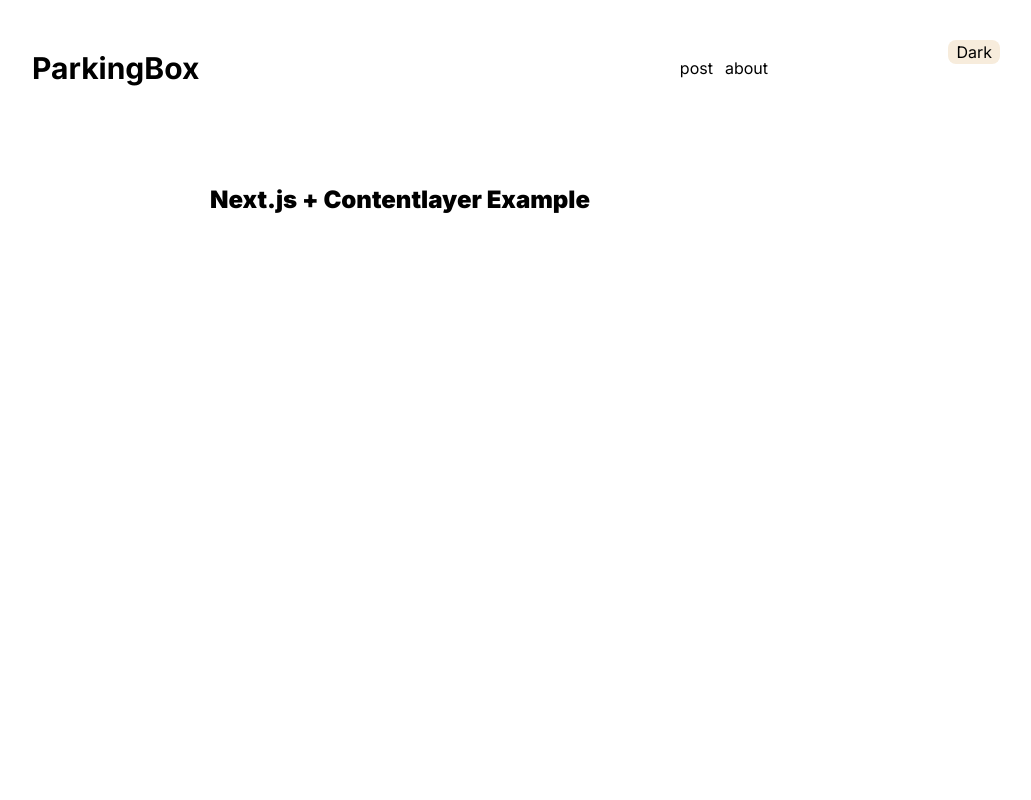
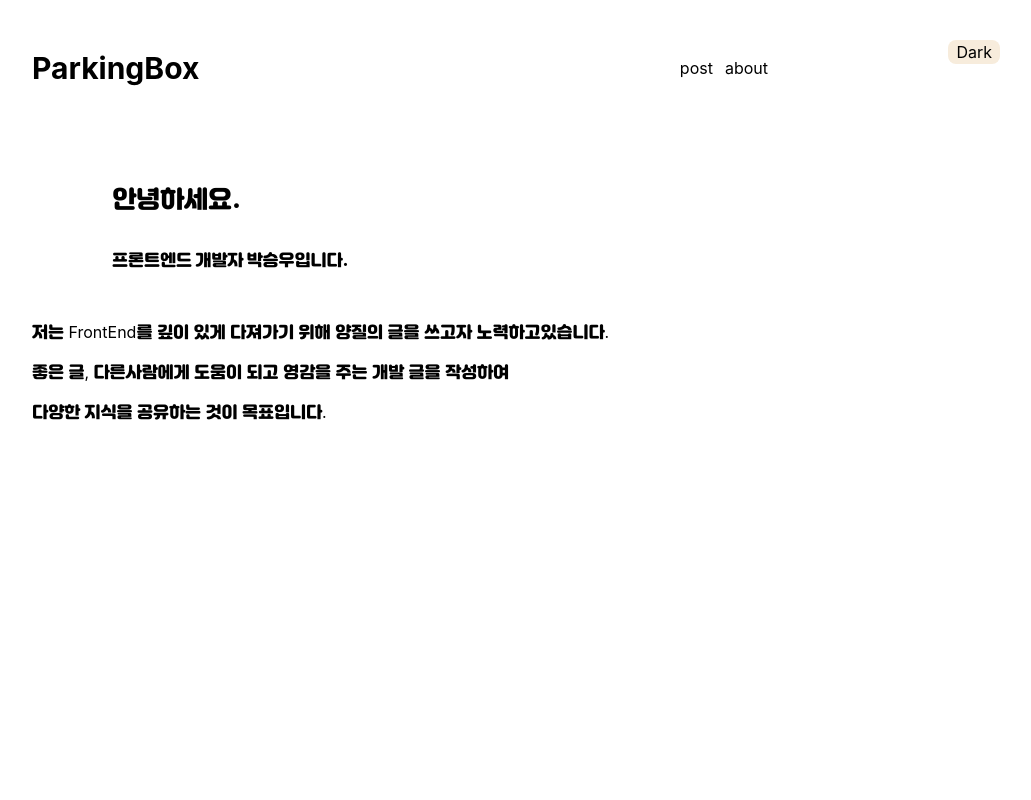
Before and after one commit to parkingbox/Parking-Blog, a Next.js app: page / in a window 1280 px wide. Shown: the top 800 px of the page, without its empty margins (240-1271 px from the left). Built offline with nearby package versions, Linux system fonts and the light colour scheme.

Commit message:
feat: Home 수정

```diff
--- a/src/app/globals.css
+++ b/src/app/globals.css
@@ -15,7 +15,13 @@
     --background-end-rgb: 0, 0, 0;
   }
 }
-
+@font-face {
+  font-family: "yg-jalnan";
+  src: url("https://cdn.jsdelivr.net/gh/projectnoonnu/noonfonts_four@1.2/JalnanOTF00.woff")
+    format("woff");
+  font-weight: normal;
+  font-style: normal;
+}
 @font-face {
   font-family: "Jalnan";
   font-weight: 200;
--- a/src/app/layout.tsx
+++ b/src/app/layout.tsx
@@ -5,8 +5,6 @@ import Providers from "../components/Providers";
 import Header from "../components/Header";
 import Footer from "../components/Footer";
 import DarkModeBtn from "../components/DarkModeBtn";
-
-const inter = Inter({ subsets: ["latin"] });
 
 export const metadata: Metadata = {
   title: "ParkSeungwoo",
@@ -20,15 +18,15 @@ export default function RootLayout({
 }) {
   return (
     <html lang="en">
-      <body className={inter.className}>
+      <body>
         <Providers>
           <Header />
           <main className="h-screen mx-auto mt-14 w-full max-w-3xl px-4">
             {children}
           </main>
           <Footer />
+          <DarkModeBtn />
         </Providers>
-        <DarkModeBtn />
       </body>
     </html>
   );
--- a/src/app/page.tsx
+++ b/src/app/page.tsx
@@ -1,9 +1,22 @@
 export default function Home() {
   return (
-    <div className="mx-auto max-w-xl py-8">
-      <h1 className="mb-8 text-center text-2xl font-black">
-        Next.js + Contentlayer Example
-      </h1>
-    </div>
+    <>
+      <div className="mx-auto max-w-xl py-8">
+        <h1 className="mb-8 text-left text-2xl font-black">안녕하세요.</h1>
+        <p className="mb-4 text-left font-black">
+          프론트엔드 개발자 박승우입니다.
+        </p>
+      </div>
+      <div>
+        <p className="mb-4">
+          저는 FrontEnd를 깊이 있게 다져가기 위해 양질의 글을 쓰고자
+          노력하고있습니다.
+        </p>
+        <p className="mb-4">
+          좋은 글, 다른사람에게 도움이 되고 영감을 주는 개발 글을 작성하여
+        </p>
+        <p className="mb-4">다양한 지식을 공유하는 것이 목표입니다.</p>
+      </div>
+    </>
   );
 }
--- a/src/app/post/[slug]/page.tsx
+++ b/src/app/post/[slug]/page.tsx
@@ -1,33 +1,7 @@
-import { format, parseISO } from "date-fns";
-import { allPosts } from "contentlayer/generated";
+import React from "react";
 
-export const generateStaticParams = async () =>
-  allPosts.map((post) => ({ slug: post._raw.flattenedPath }));
+function page() {
+  return <div>page</div>;
+}
 
-export const generateMetadata = ({ params }: { params: { slug: string } }) => {
-  const post = allPosts.find((post) => post._raw.flattenedPath === params.slug);
-  if (!post) throw new Error(`Post not found for slug: ${params.slug}`);
-  return { title: post.title };
-};
-
-const PostLayout = ({ params }: { params: { slug: string } }) => {
-  const post = allPosts.find((post) => post._raw.flattenedPath === params.slug);
-  if (!post) throw new Error(`Post not found for slug: ${params.slug}`);
-
-  return (
-    <article className="mx-auto max-w-xl py-8">
-      <div className="mb-8 text-center">
-        <time dateTime={post.date} className="mb-1 text-xs text-gray-600">
-          {format(parseISO(post.date), "LLLL d, yyyy")}
-        </time>
-        <h1 className="text-3xl font-bold">{post.title}</h1>
-      </div>
-      <div
-        className="[&>*]:mb-3 [&>*:last-child]:mb-0"
-        dangerouslySetInnerHTML={{ __html: post.body.html }}
-      />
-    </article>
-  );
-};
-
-export default PostLayout;
+export default page;
```
